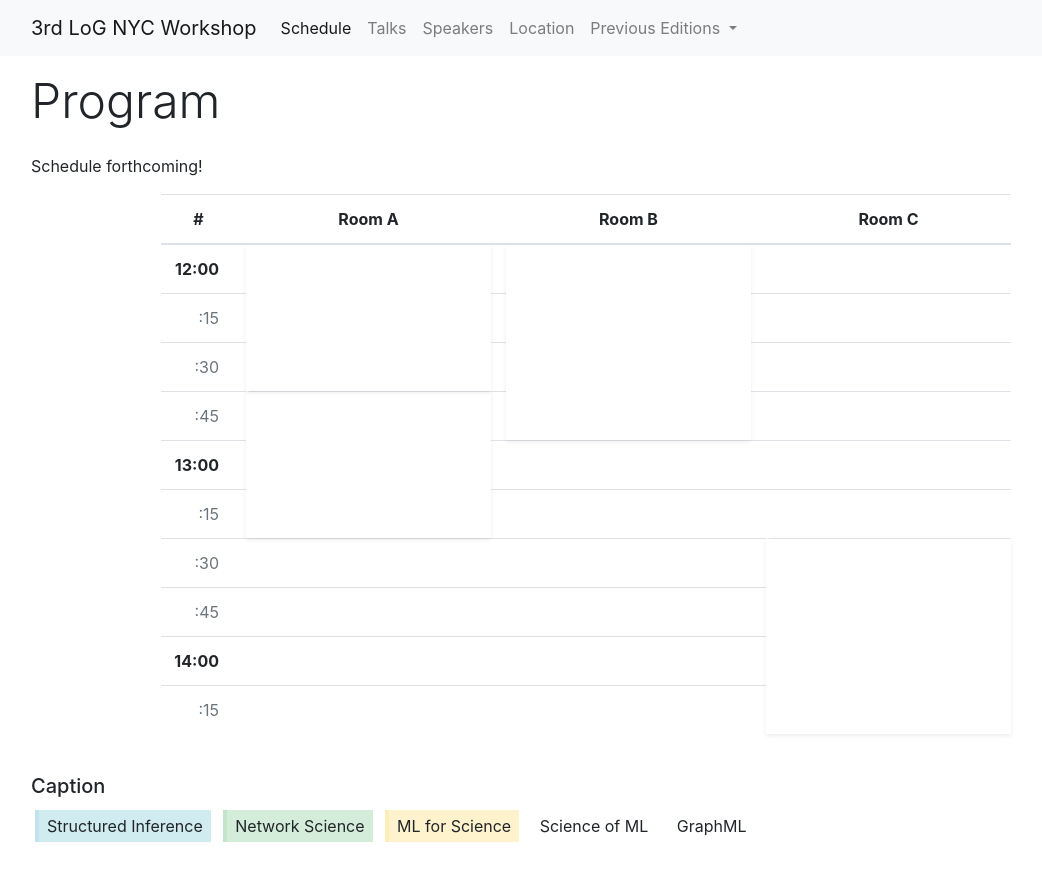
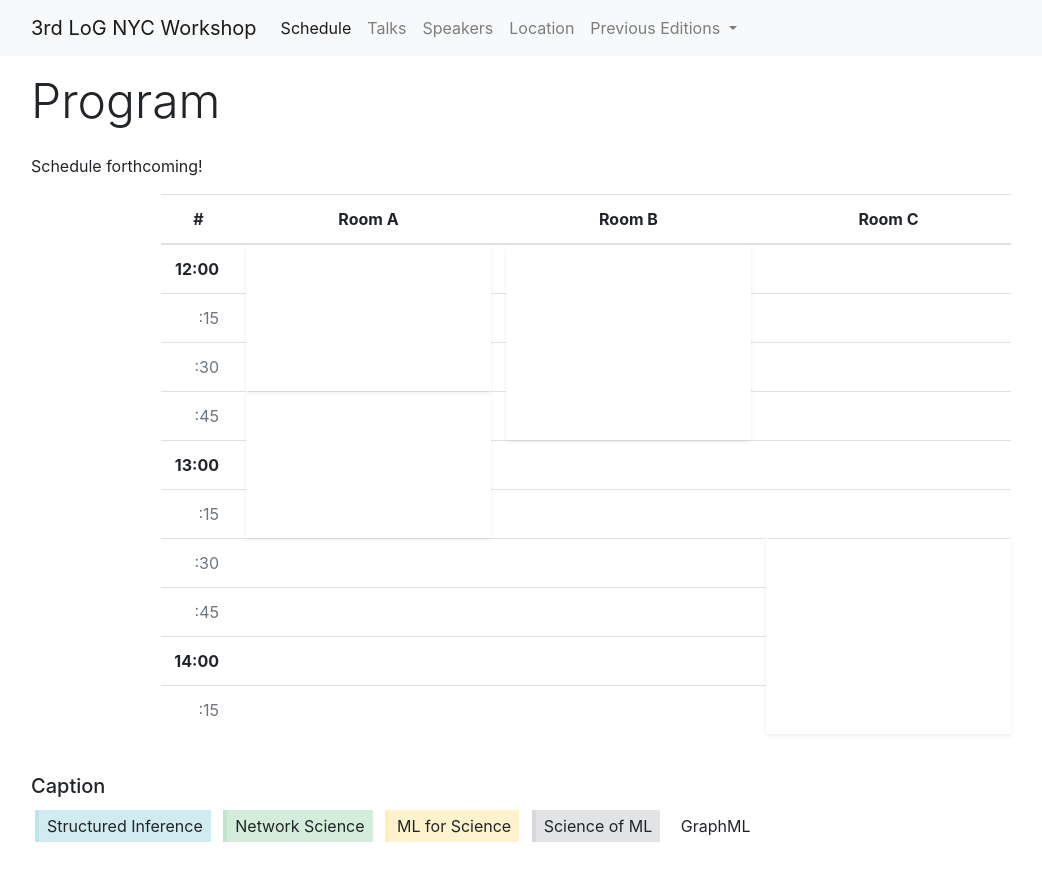
Before and after one commit to log-nyc/log-nyc.github.io, a Jekyll site: the page built from program/index.md, in a window 1280 px wide. Shown: the top 881 px of the page, without its empty margins (54-1096 px from the left). Built offline with Jekyll 4.4.1, drawn with Linux system fonts in a browser that asks for light colours.

Commit message:
try colors for categories

```diff
--- a/_config.yml
+++ b/_config.yml
@@ -149,9 +149,9 @@
       - name: ML for Science
         color: warning
       - name: Science of ML
-        color: #ffe0b2
+        color: secondary
       - name: GraphML
-        color: #ebd4ff
+        color: alert
 
     # Hide icons on talk overview page
     hide_icons: false
```
Also changed, not shown: 1 other file.
